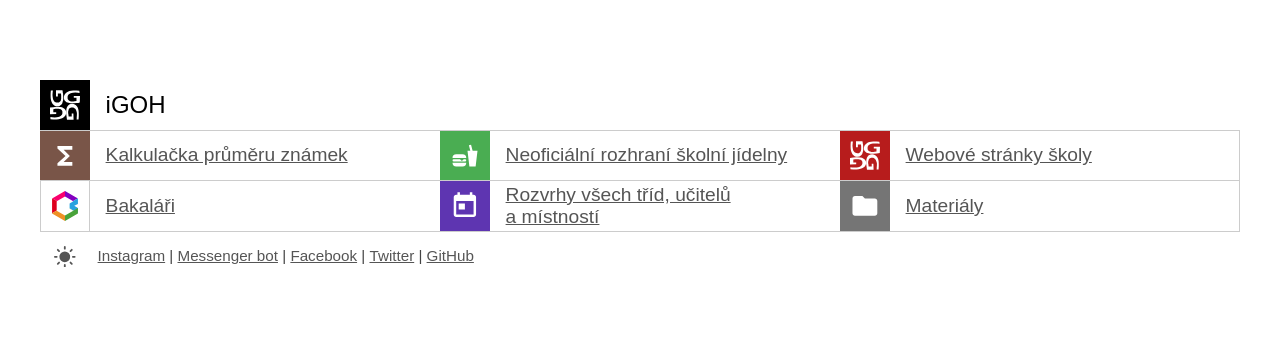
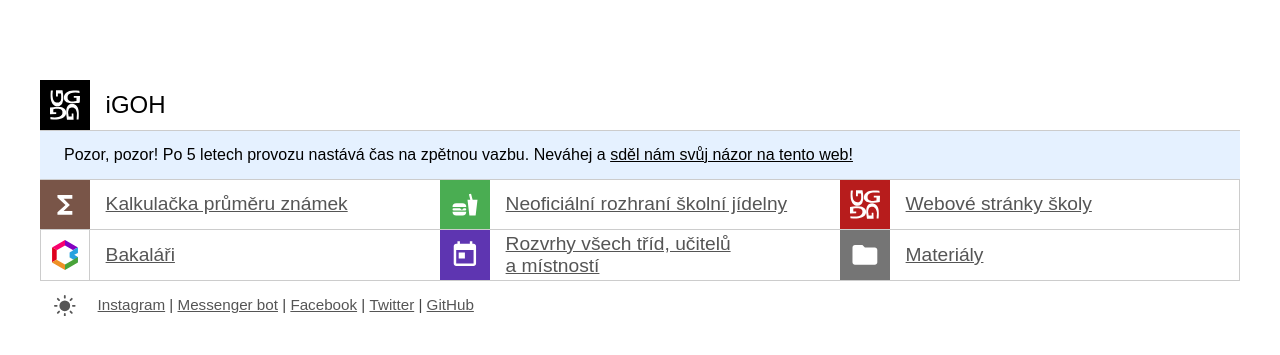
Before and after one commit to gyohavl/igoh, a PHP site: page / in a window 1280 px wide. Shown: the top 355 px of the page. Run offline with PHP 8.4, Linux system fonts and the light colour scheme; data that the repository does not hold is empty; some libraries are stand-ins or nearby versions.

Commit message:
Add link to feedback

```diff
--- a/assets/style.css
+++ b/assets/style.css
@@ -72,7 +72,30 @@ header a:hover {
 
 header .info {
     border-bottom: 1px #ccc solid;
-    padding: 1rem 1.5rem;
+    padding: 0.75rem 1.5rem;
+    position: relative;
+    background-color: rgba(0, 123, 255, 0.1);
+    line-height: 1.5;
+}
+
+header .info a {
+    text-decoration: underline;
+    display: inline;
+    border: none;
+}
+
+header .info a:hover {
+    text-decoration: none;
+}
+
+header .info a::after {
+    position: absolute;
+    top: 0;
+    right: 0;
+    bottom: 0;
+    left: 0;
+    z-index: 1;
+    content: "";
 }
 
 h1 {
@@ -150,7 +173,8 @@ footer .theme-toggle-container {
 }
 
 /* dark theme */
-[data-theme=dark] a {
+[data-theme=dark] a,
+[data-theme=dark] .info {
     color: #aaa;
 }
 
@@ -164,6 +188,8 @@ footer .theme-toggle-container {
     border-color: #444;
 }
 
-[data-theme=dark] a, [data-theme=dark] main a {
+[data-theme=dark] a,
+[data-theme=dark] main a,
+[data-theme=dark] header .info {
     border-color: #333;
 }
--- a/index.html
+++ b/index.html
@@ -25,7 +25,7 @@
     <meta name="msapplication-config" content="assets/icons/browserconfig.xml">
     <meta name="theme-color" content="#000000">
 
-    <link rel="stylesheet" href="assets/style.css?v=1" type="text/css">
+    <link rel="stylesheet" href="assets/style.css?v=2" type="text/css">
 
     <script src="assets/theme.js"></script>
 
@@ -53,6 +53,7 @@
                 <div class="icon"><img src="assets/images/goh.svg" /></div>
                 <h1>iGOH</h1>
             </a>
+            <div class="info">Pozor, pozor! Po 5 letech provozu nastává čas na zpětnou vazbu. Neváhej a <a href="https://docs.google.com/forms/d/e/1FAIpQLScDZc3AEUkSI9WDXuLs-qhBe83yH4Qm77LaBpJ7wJvBPfWcTg/viewform">sděl nám svůj názor na tento web!</a></div>
         </header>
         <main>
             <a href="prumer">
```
